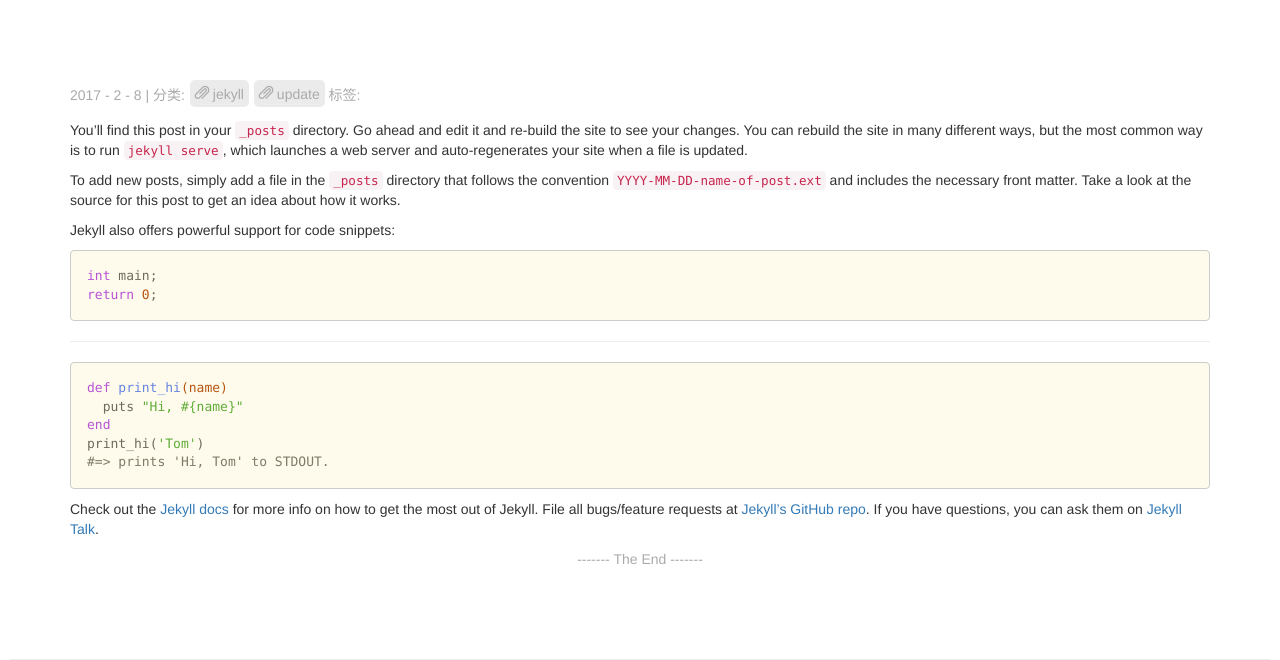
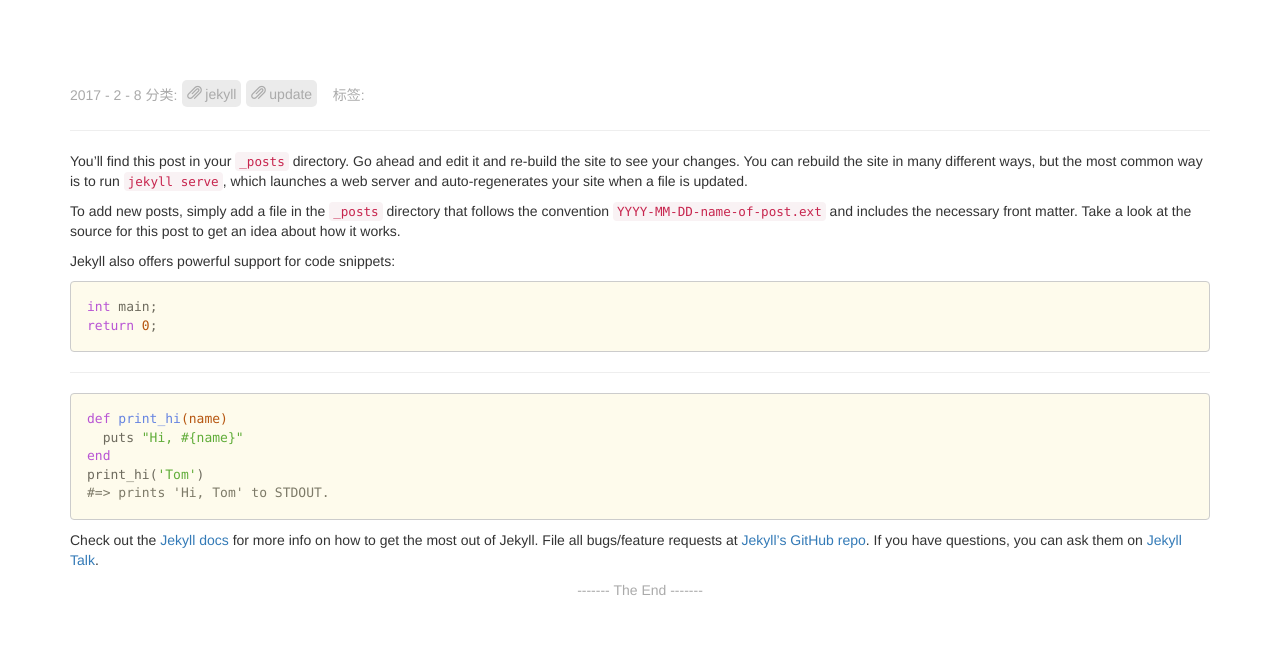
Before and after one commit to bluesky335/BlueSkyBlog, a Jekyll site: the page built from _posts/2017-02-09-4-to-jekyll.markdown, in a window 1280 px wide, cut to the strip 0-660 px from the top of the page. Built offline with Jekyll 4.4.1, drawn with Linux system fonts in a browser that asks for light colours; comment, search, counter and statistics services are not loaded.

Commit message:
优化封面

```diff
--- a/_includes/header.html
+++ b/_includes/header.html
@@ -19,7 +19,7 @@
         <div class="row ">
             <div class="col-xs-12 col-sm-7 header-bar">
                 <div class="col-xs-11">
-                    <h4><a href = "{{ site.homepage }}">&nbsp;&nbsp;主站&nbsp;</a>&nbsp;&nbsp;&nbsp;|&nbsp;&nbsp;&nbsp;<a href = "/index.html"><span class="glyphicon glyphicon-home"></span>&nbsp;首页</a></h4>
+                    <h4><a href = "{{ site.homepage }}">&nbsp;&nbsp;主站&nbsp;</a>&nbsp;&nbsp;&nbsp;|&nbsp;&nbsp;&nbsp;<a href = "/homePage.html"><span class="glyphicon glyphicon-home"></span>&nbsp;首页</a></h4>
                 </div>
                 <div class="col-xs-1 visible-xs ">
                     <div id="menu-button" class="pull-right">
--- a/_layouts/post.html
+++ b/_layouts/post.html
@@ -3,19 +3,29 @@ layout: default
 ---
 <h5 style="text-align:center;color:#aaa;line-height:30px;font-weight:300;">
     <div class="bsk-left-block">
-    {{ page.date | date: "%Y - %-m - %-d" }} | 分类:
+        <div class="bsk-left-block">
+            {{ page.date | date: "%Y - %-m - %-d" }}
+        </div>
+        <div class="clearfix visible-xs" ></div>
+        <div class="bsk-left-block">
+            &nbsp;分类:
         </div>
         {% for categorie in page.categories%}
             <span class="bsk-tag"><span class="glyphicon glyphicon-paperclip"></span> {{categorie}} </span> &nbsp;
         {% endfor %}
+    </div>
+
+    <div class="bsk-left-block">
         <div class="bsk-left-block">
             &nbsp;标签:
         </div>
         {% for tag in page.tags%}
          <span class="bsk-tag"><span class="glyphicon glyphicon-tag"></span> {{tag}} </span> &nbsp;
         {% endfor %}
-
+    </div>
 </h5>
+<div class="clearfix"></div>
+<hr/>
 {{ content }}
 <div style="text-align:center;color:#aaa;">-------  The End  -------</div>
 <br />
--- a/css/default.css
+++ b/css/default.css
@@ -101,12 +101,13 @@ pre{
 }
 
 .bgdiv {
-    transition: filter 0.5s;
-    -moz-transition: -moz-filter 0.5s;
+    background-position:center;
+    transition: filter 0.5s,background-size 0.5s;
+    -moz-transition: -moz-filter 0.5s,background-size 0.5s;
     /* Firefox 4 */
-    -webkit-transition: -webkit-filter 0.5s;
+    -webkit-transition: -webkit-filter 0.5s,background-size 0.5s;
     /* Safari 和 Chrome */
-    -o-transition: -o-filter 0.5s;
+    -o-transition: -o-filter 0.5s,background-size 0.5s;
     background-color: black;
     position: absolute;
     width: 100%;
--- a/js/default.js
+++ b/js/default.js
@@ -9,6 +9,12 @@ $(document).ready(function() {
         if(menuisopen) {
             openMenu(); //如果菜单没关闭，则关闭菜单
         }
+    });
+    $("#header-cover").mouseenter(function(event) {
+        $(".bgdiv").css('background-size', '110%');
+    });
+    $("#header-cover").mouseleave(function(event) {
+        $(".bgdiv").css('background-size', '100%');
     });
     $("#menu-button").click(function(event) {
         openMenu();
@@ -47,14 +53,7 @@ function setBgDiv(){
     if(coverHeight > 500) {
         coverHeight = 500;
     }
-
-       if(coverHeight / winWidth < 9.0 / 16.0) {
-           var imagepositiony = (winWidth*1.1 * (9.0 / 16.0) - coverHeight) / 2.0 * -1;
-           $(".bgdiv").css({ "background-size": "110% auto", "background-position-y": imagepositiony,"background-position-x": 0});
-       } else {
-           $(".bgdiv").css({ "background-size": "auto 110%", "background-position-x": 0,"background-position-y": 0});
-       }
-       $("#header-cover,.bgdiv").css('height', coverHeight);
+  $("#header-cover,.bgdiv").css('height', coverHeight);
 }
 
 function openMenu() {
```
Lines whose indentation alone changed are shown as unchanged.
